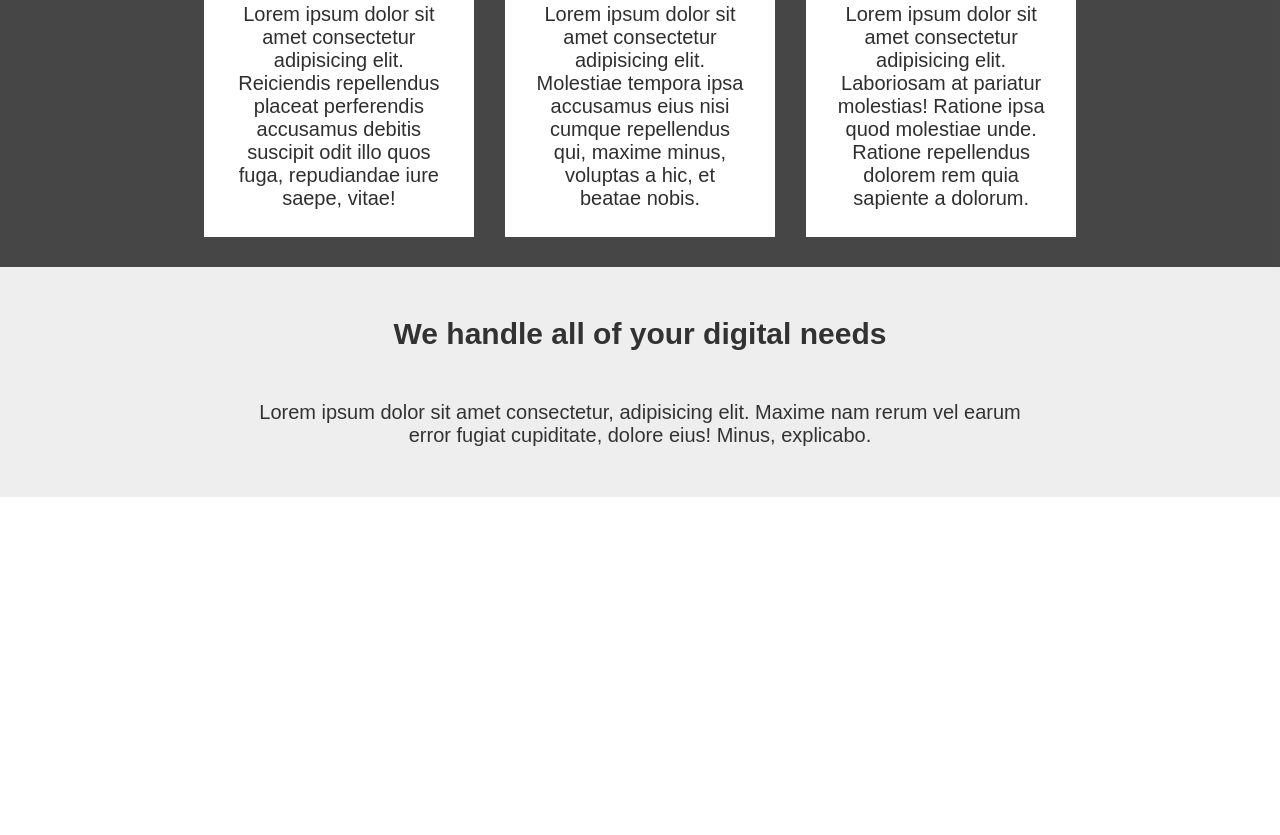
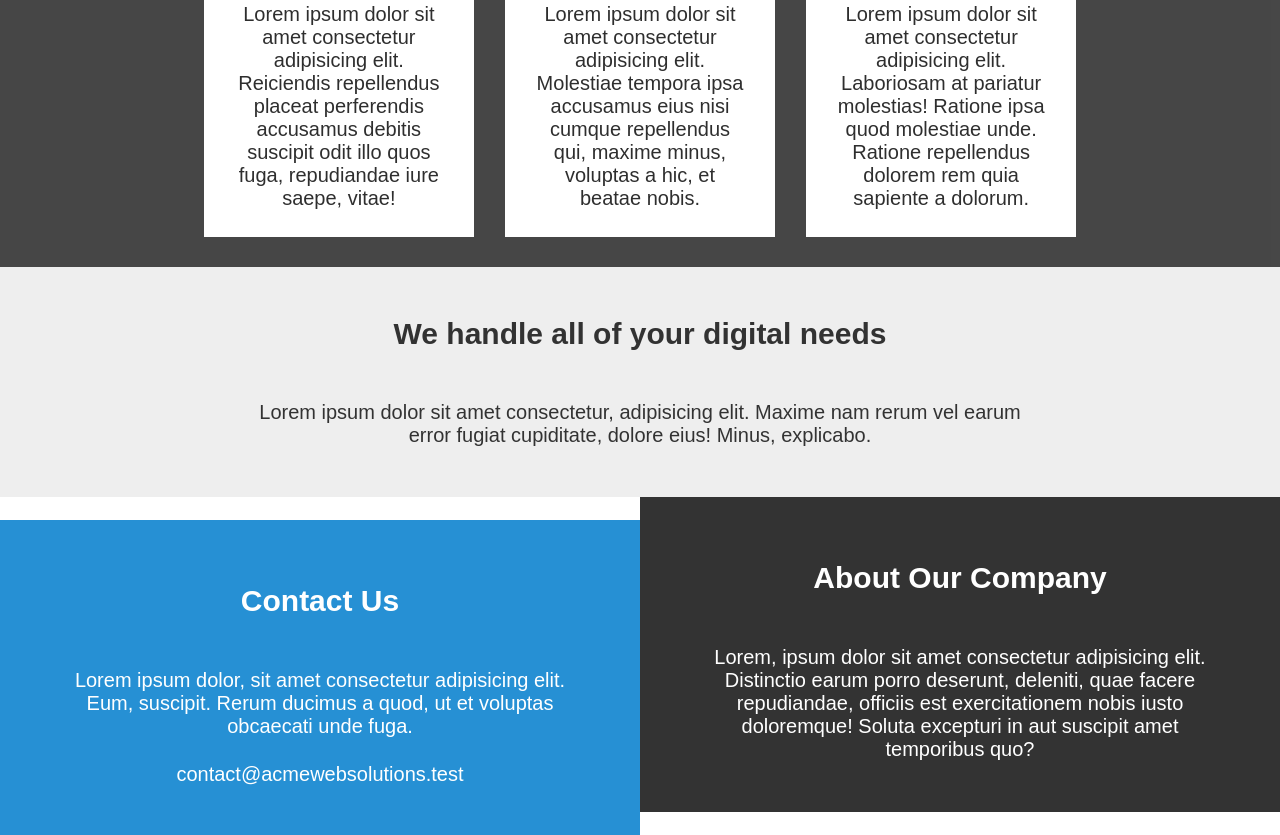
Before and after one commit to Alex-it-work/Box-model-HW, a plain HTML site: page index.html in a window 1280 px wide. Shown: the part 1075-1910 px from the top of the page. Before the commit the page ends 1572 px from the top, so only its background shows below. Drawn offline with Linux system fonts and the light colour scheme.

Commit message:
Add  sect-d

```diff
--- a/css/style.css
+++ b/css/style.css
@@ -104,10 +104,36 @@ main {
   font-size: 20px;
 }
 #sect-d {
-  min-height: 315px;
   color: white;
 }
-
+#sect-d > div {
+  box-sizing: border-box;
+  display: inline-block;
+  min-height: 315px;
+  width: 50%;
+  padding: 5% 5% 0;
+}
+#sect-d > div > h2 {
+  margin: 0;
+  font-size: 30px;
+  padding-bottom: 10%;
+}
+#sect-d > div > span {
+  font-size: 20px;
+}
+#sect-d > div > p {
+  margin: 0;
+  position: relative;
+  top: 25px;
+  /* padding-top: 25px; */
+  font-size: 20px;
+}
+#contact {
+  background: #2690d4;
+}
+#about {
+  background: #333;
+}
 footer {
   background-color: black;
   color: white;
--- a/index.html
+++ b/index.html
@@ -75,6 +75,26 @@
           explicabo.</span
         >
       </section>
+      <section id="sect-d">
+        <div id="contact">
+          <h2>Contact Us</h2>
+          <span
+            >Lorem ipsum dolor, sit amet consectetur adipisicing elit. Eum,
+            suscipit. Rerum ducimus a quod, ut et voluptas obcaecati unde
+            fuga.</span
+          >
+          <p>contact@acmewebsolutions.test</p>
+        </div>
+        <div id="about">
+          <h2>About Our Company</h2>
+          <span
+            >Lorem, ipsum dolor sit amet consectetur adipisicing elit.
+            Distinctio earum porro deserunt, deleniti, quae facere repudiandae,
+            officiis est exercitationem nobis iusto doloremque! Soluta excepturi
+            in aut suscipit amet temporibus quo?</span
+          >
+        </div>
+      </section>
     </main>
     <footer></footer>
   </body>
```
